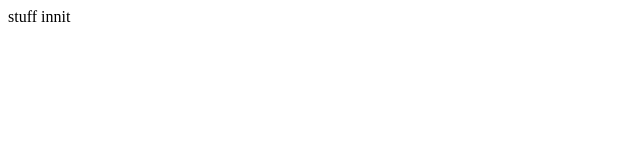
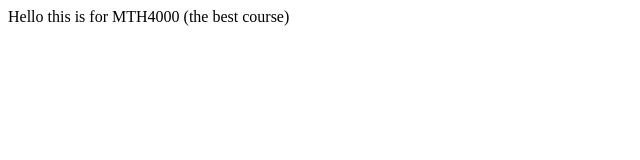
Before and after one commit to MishaalAbubakerLdn/MishaalAbubakerLdn.github.io, a plain HTML site: page index.html in a window 1280 px wide. Shown: the whole page, without its empty margins (0-640 px from the left). Drawn offline with Linux system fonts and the light colour scheme.

Commit message:
Update index.html

```diff
--- a/index.html
+++ b/index.html
@@ -6,7 +6,7 @@
 </head>
 
  <body>
-   stuff innit
+   Hello this is for MTH4000 (the best course)
 </body>
 
 </html>
```
